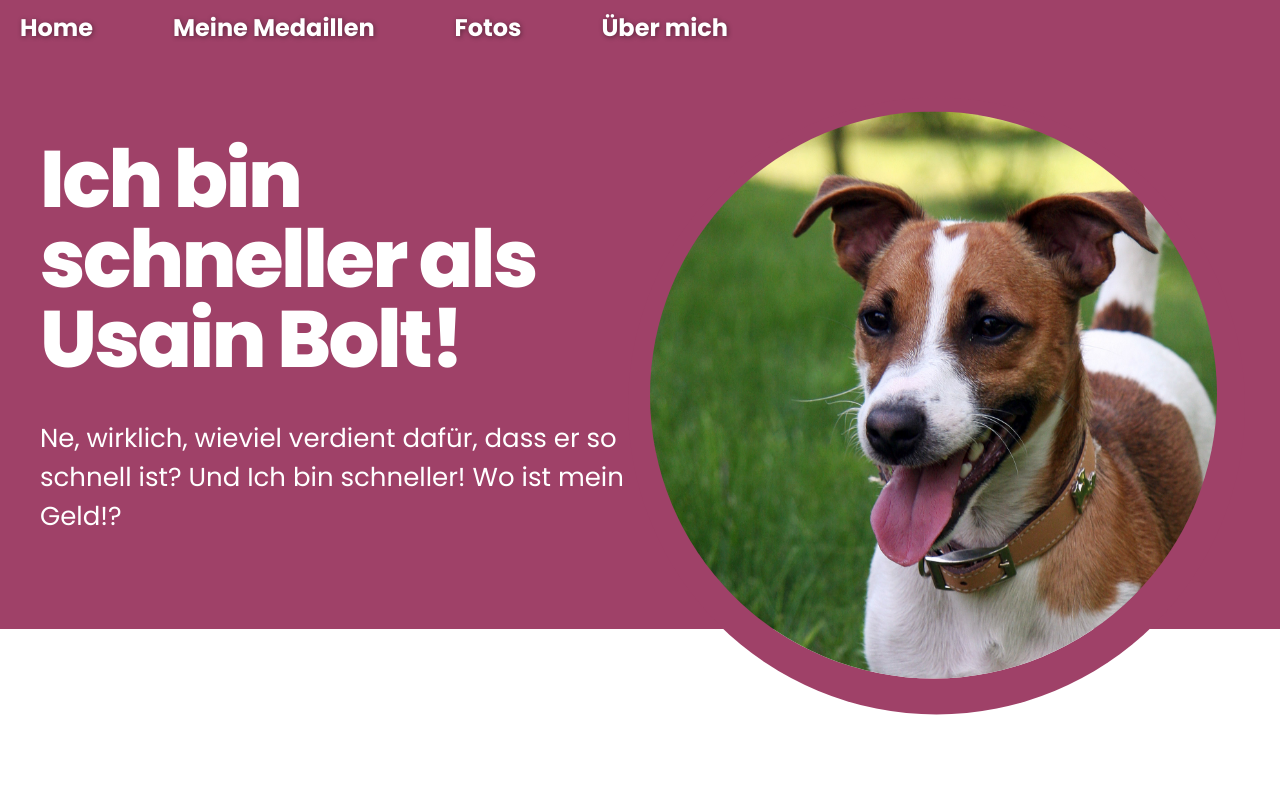
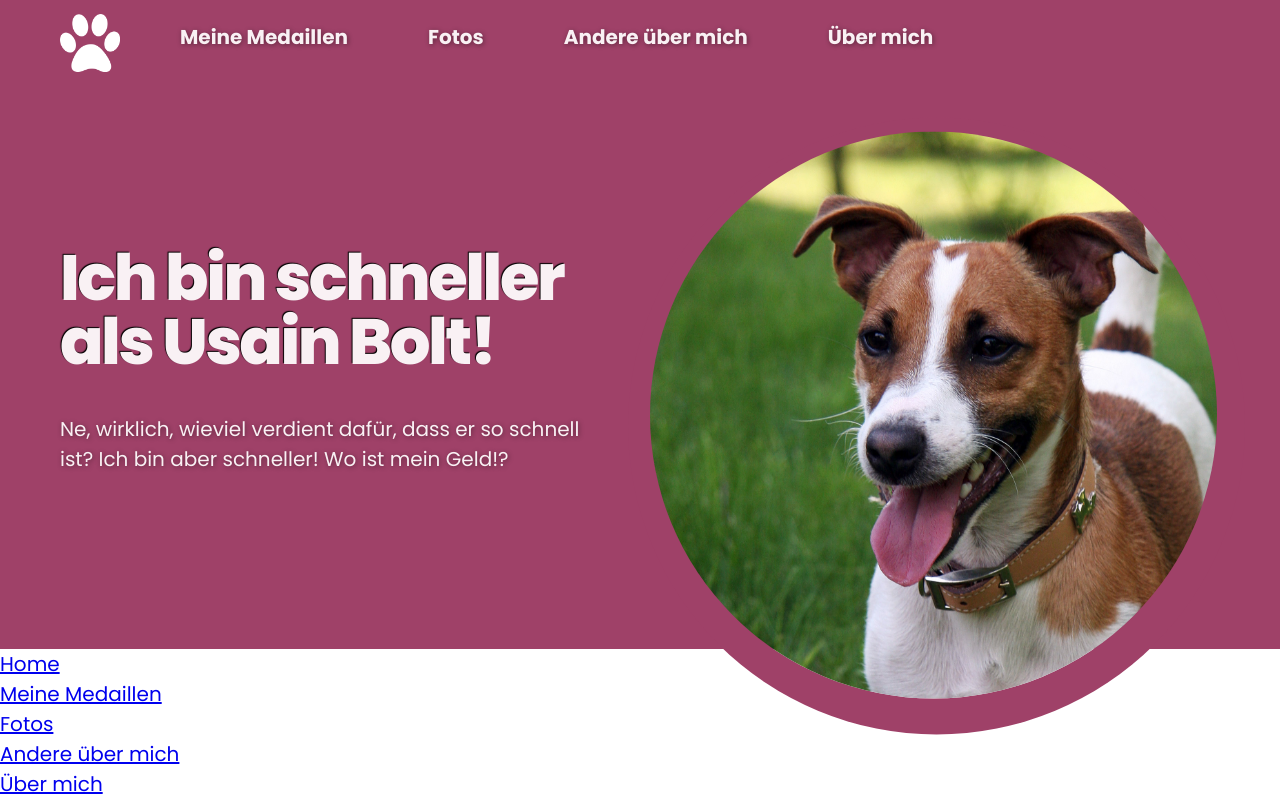
Before and after one commit to welschmoor/mila, a plain HTML site: page index.html in a window 1280 px wide. Drawn offline with Linux system fonts and the light colour scheme.

Commit message:
root, color, logo

```diff
--- a/index.html
+++ b/index.html
@@ -22,11 +22,16 @@
 <body>
     <header class="header">
         <div class="headerdiv">
+            <div class="logo-div">
+                <a href="#"><img class="headerlogo" src="img/pawLogo1.png" alt=""></a>
+            </div>
             <nav class="mainnav">
+
+
                 <ul class="mainnav-ul">
-                    <li class="mainnav-li"><a href="#" class="mainnav-a">Home</a></li>
                     <li class="mainnav-li"><a href="#" class="mainnav-a">Meine Medaillen</a></li>
                     <li class="mainnav-li"><a href="#" class="mainnav-a">Fotos</a></li>
+                    <li class="mainnav-li"><a href="#" class="mainnav-a">Andere über mich</a></li>
                     <li class="mainnav-li"><a href="#" class="mainnav-a">Über mich</a></li>
                 </ul>
             </nav>
@@ -38,7 +43,8 @@
         <div class="hero-maindiv">
             <div class="hero-title-text-div">
                 <h1 class="h1heading">Ich bin schneller als Usain Bolt!</h1>
-                <p class="hero-text">Ne, wirklich, wieviel verdient dafür, dass er so schnell ist? Und Ich bin schneller! Wo ist mein Geld!?</p>
+                <p class="hero-text">Ne, wirklich, wieviel verdient dafür, dass er so schnell ist? Ich bin aber
+                    schneller! Wo ist mein Geld!?</p>
             </div>
             <div class="hero-img-div">
                 <img src="img/heroimg.jpg" alt="" class="heroimg">
@@ -49,9 +55,30 @@
 
 
 
+    <section class="medaillen-section">
+        <div class="medaillen-maindiv">
+
+
+        </div>
+
+    </section>
 
 
 
+
+    <footer class="footer">
+        <div class="footerdiv">
+            <nav class="footernav">
+                <ul class="footernav-ul">
+                    <li class="footernav-li"><a href="#" class="footernav-a">Home</a></li>
+                    <li class="footernav-li"><a href="#" class="footernav-a">Meine Medaillen</a></li>
+                    <li class="footernav-li"><a href="#" class="footernav-a">Fotos</a></li>
+                    <li class="footernav-li"><a href="#" class="footernav-a">Andere über mich</a></li>
+                    <li class="footernav-li"><a href="#" class="footernav-a">Über mich</a></li>
+                </ul>
+            </nav>
+        </div>
+    </footer>
 
 
 
--- a/style.css
+++ b/style.css
@@ -7,7 +7,7 @@ bg: hsl(335, 65%, 91%);
 headerbg: rgb(187, 87, 128);
  hsl(335, 42%, 54%);
 
-
+Light Version colors
 
 
 
@@ -17,7 +17,7 @@ headerbg: rgb(187, 87, 128);
     --brand-color: hsl(335, 42%, 44%);
     --bg-color: hsl(335, 65%, 91%);
 
-    --text-color: hsl(335, 42%, 100%);
+    --text-color: hsl(335, 42%, 96%);
 
 
 }
@@ -46,17 +46,21 @@ html {
         Header     Navbar
 //////////////////////////////////////////////////*/
 .header {
-
+    background-color: var(--brand-color);
 }
 
 .headerdiv {
     background-color: var(--brand-color);
-    height: 2.7rem;
+    height: 3.7rem;
     display: flex;
     align-items: center;
 }
 
+.mainnav {
+
+}
 .mainnav-ul {
+    margin-left: 2rem;
     display: flex;
     gap: 2rem;
 
@@ -75,7 +79,7 @@ html {
     color:     var(--text-color);
 
     padding: 0.3rem 1rem;
-    font-size: 1.2rem;
+    font-size: 1rem;
     text-shadow: 1px 1px 5px rgba(0, 0, 0, 0.411);
 }
 .mainnav-a:hover,
@@ -84,6 +88,16 @@ html {
     box-shadow: 0 0 0 3px white;
     border-radius: 5px;
     cursor: pointer;
+}
+
+.logo-div {
+    flex-basis: 3rem;
+    margin-left: 3rem;
+    margin-top: 1rem;
+}
+.headerlogo {
+    width: 100%;
+
 }
 
 
@@ -102,22 +116,28 @@ html {
 
 
 .hero-title-text-div {
-    margin-left: 2rem;
+    margin-left: 3rem;
+    margin-right: 1rem;
     transform: translate(0, -1%);
 }
+
+
 .h1heading {
     color: var(--text-color);
-    font-size: 4rem;
+    font-size: 3.2rem;
     font-weight: 800;
     line-height: 1;
     letter-spacing: -2.4px;
     margin-bottom: 2rem;
-    /* text-shadow: -1px -2px 0px hsl(335, 42%, 68%); */
+    text-shadow: -1px -1px 1px hsl(0, 0%, 0%);
 }
 .hero-text {
-    font-size: 1.3rem;
+    font-size: 1rem;
     color: var(--text-color);
+    /* text-shadow: -1px -1px 1px hsla(0, 0%, 0%, 0.521); */
+    text-shadow: 1px 1px 5px rgba(0, 0, 0, 0.411);
 }
+
 
 .hero-img-div {
     transform: translate(0%, 10%);
@@ -129,6 +149,7 @@ html {
 
     width: 90%;
     width: 90%;
+    display: bock;
 }
 
 
@@ -156,3 +177,7 @@ html {
 .footer {
 
 }
+
+footerdiv {
+
+}
```
Also changed, not shown: img/pawLogo1.png (added).
